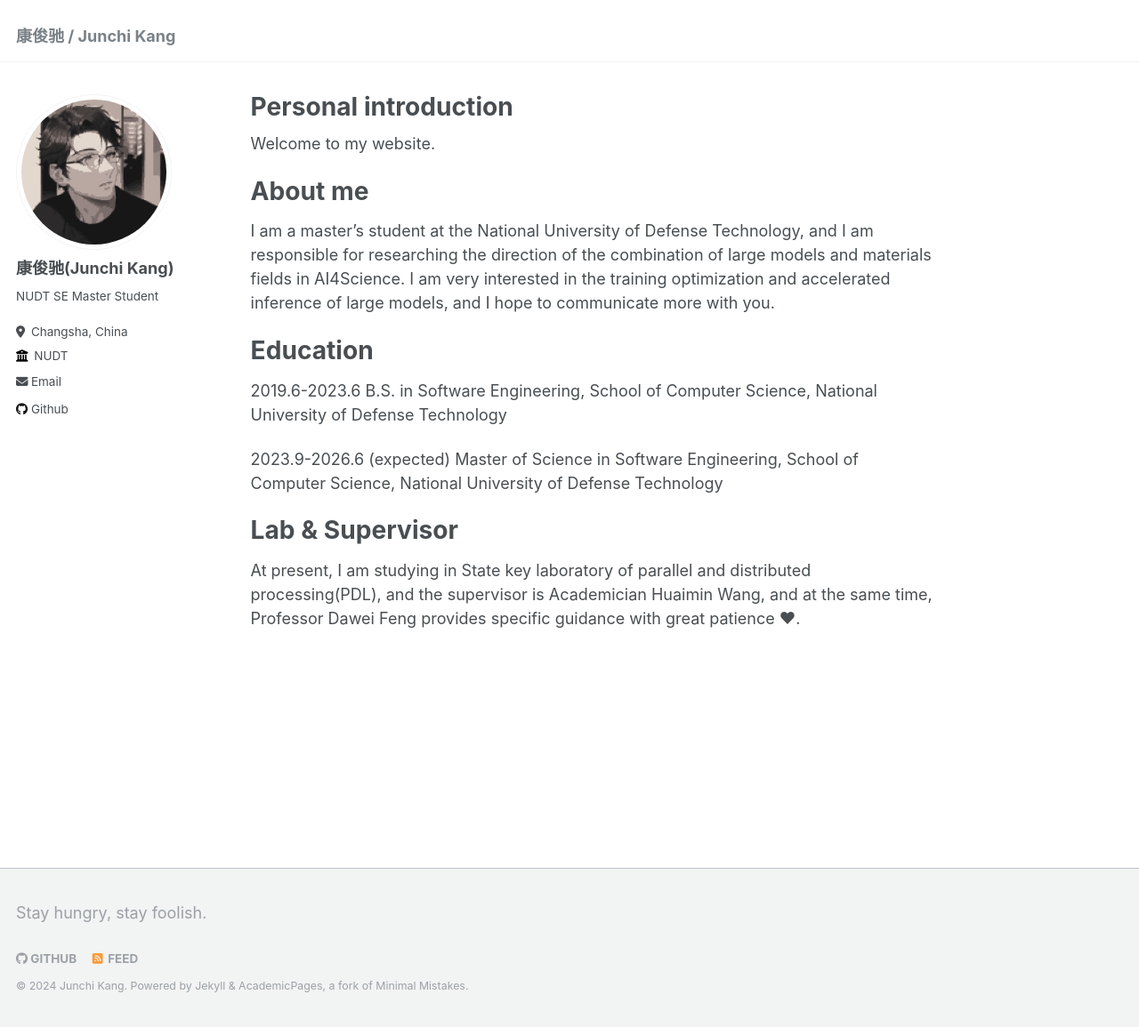
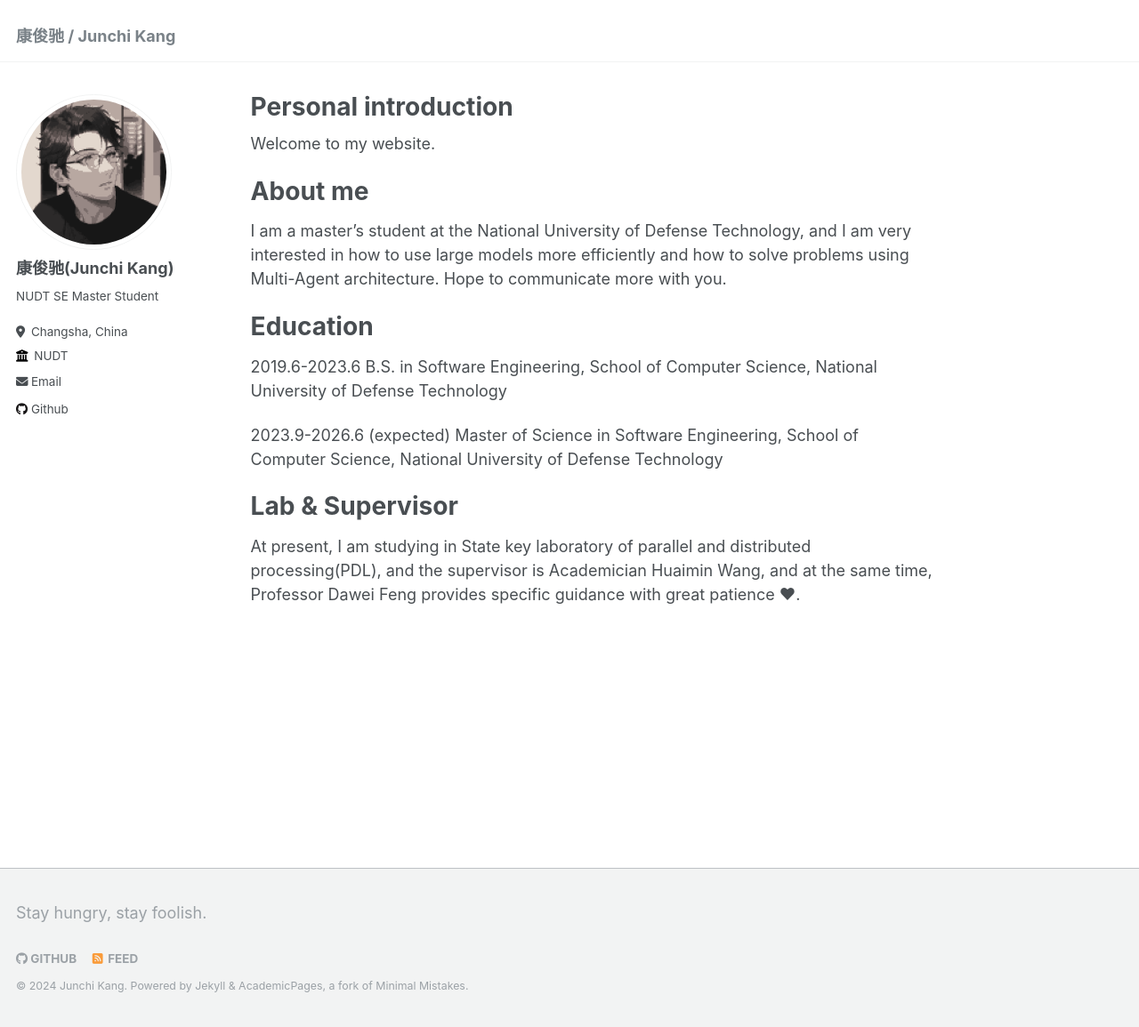
Before and after one commit to kangkannnng/kangkannnng.github.io, a Jekyll site: the page built from _pages/about.md, in a window 1280 px wide and 1155 px high. Shown: the whole window at 89% size. Built offline with Jekyll 4.4.1, drawn with Linux system fonts in a browser that asks for light colours.

Commit message:
Update about.md with interests

```diff
--- a/_pages/about.md
+++ b/_pages/about.md
@@ -11,7 +11,7 @@ Welcome to my website.
 
 # About me
 
-I am a master's student at the National University of Defense Technology, and I am responsible for researching the direction of the combination of large models and materials fields in AI4Science. I am very interested in the training optimization and accelerated inference of large models, and I hope to communicate more with you.
+I am a master's student at the National University of Defense Technology, and I am very interested in how to use large models more efficiently and how to solve problems using Multi-Agent architecture. Hope to communicate more with you.
 
 # Education
 
```
